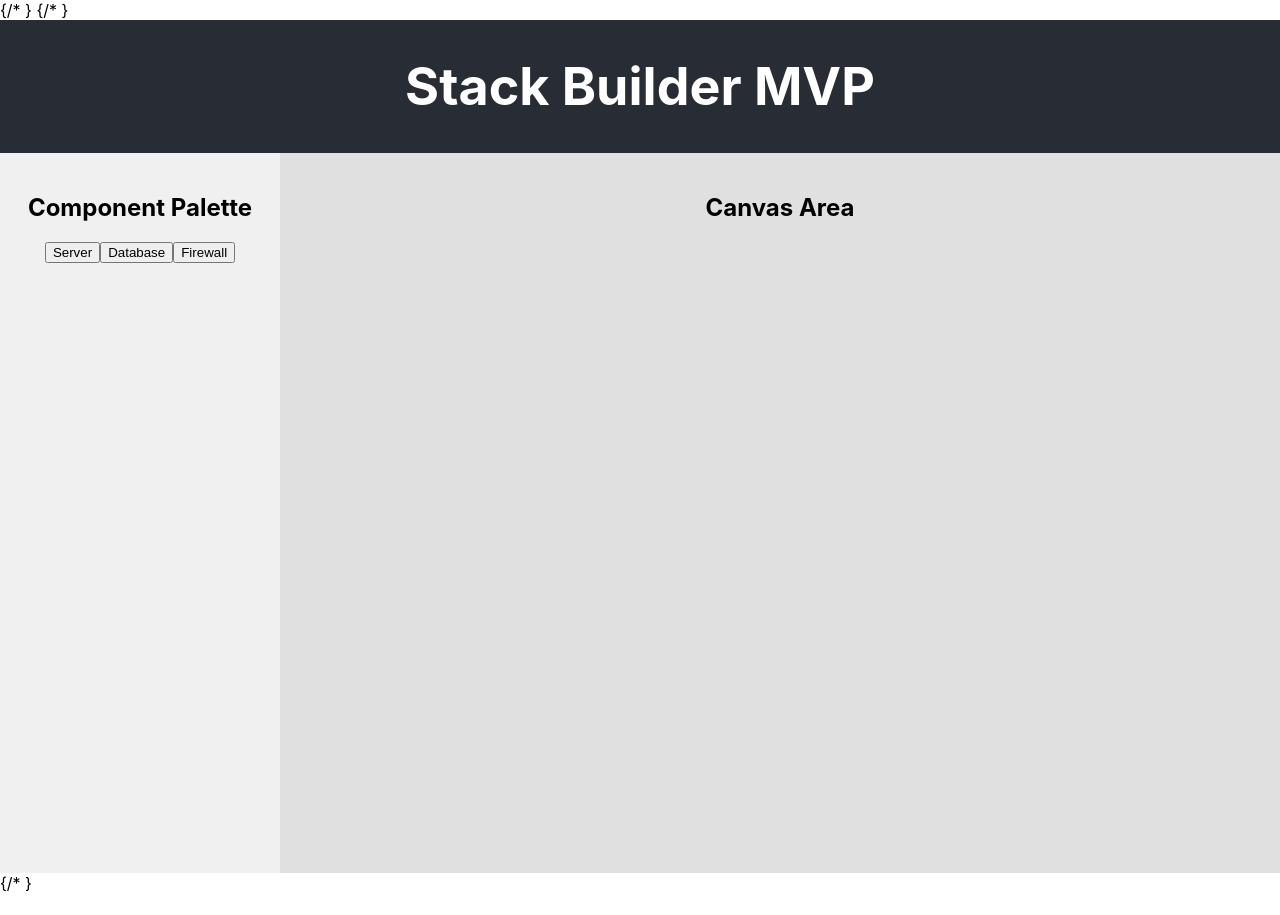
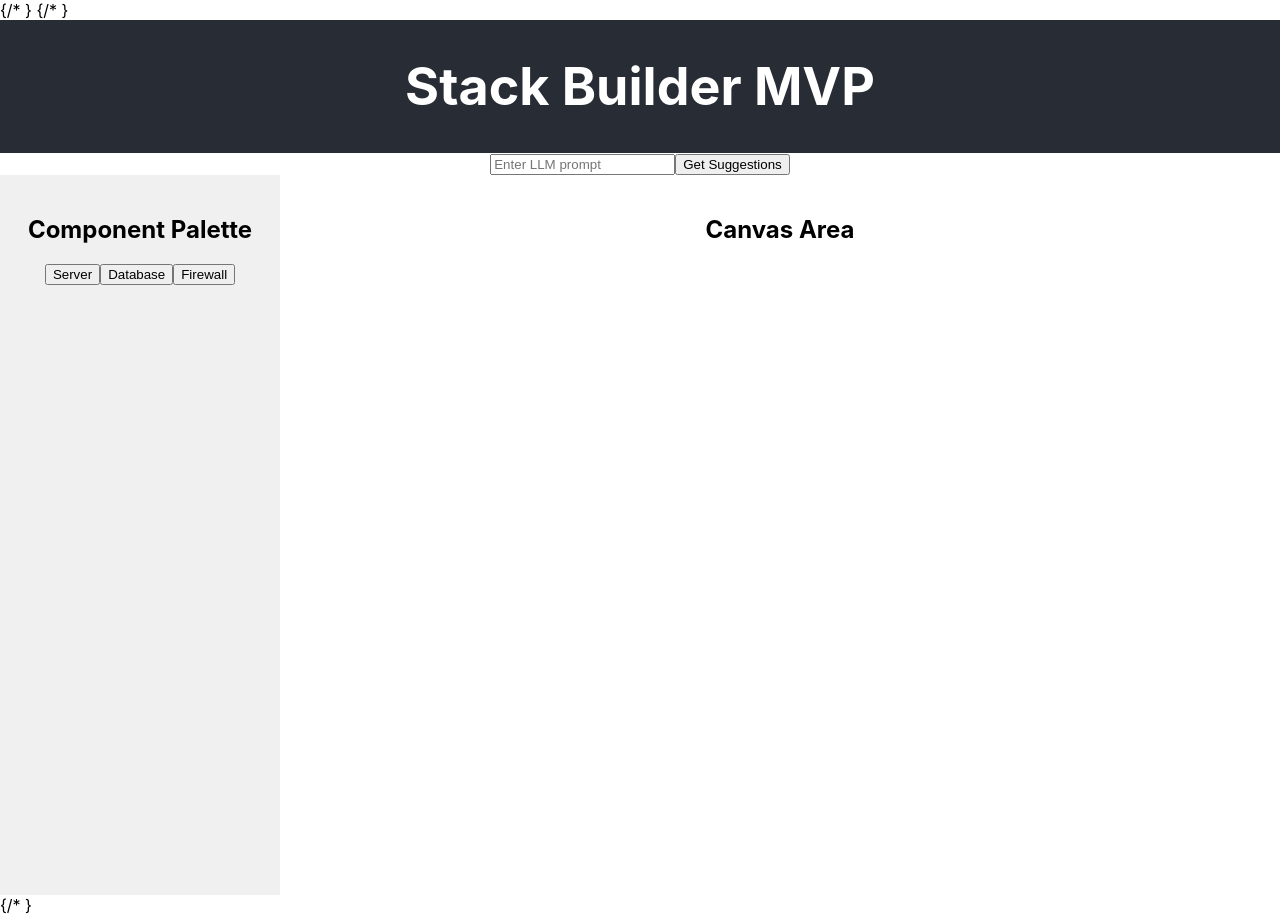
Before and after one commit to hendri-marcolia/your-stack-audit, a React (Create React App) app in the folder frontend/: page / in a window 1280 px wide. Before the commit the page ends 893 px from the top, so only its background shows below. Built offline with nearby package versions, Linux system fonts and the light colour scheme.

Commit message:
Enhance drag-and-drop functionality with component palette and canvas area integration

```diff
--- a/frontend/src/App.css
+++ b/frontend/src/App.css
@@ -1,5 +1,16 @@
 .App {
   text-align: center;
+}
+
+.App-logo {
+  height: 40vmin;
+  pointer-events: none;
+}
+
+@media (prefers-reduced-motion: no-preference) {
+  .App-logo {
+    animation: App-logo-spin infinite 20s linear;
+  }
 }
 
 .App-header {
@@ -11,6 +22,10 @@
   justify-content: center;
   font-size: calc(10px + 2vmin);
   color: white;
+}
+
+.App-link {
+  color: #61dafb;
 }
 
 .app-body {
@@ -27,6 +42,15 @@
 
 .canvas-area {
   width: 80%;
-  background-color: #e0e0e0;
+  background-color: #ffffff;
   padding: 20px;
 }
+
+@keyframes App-logo-spin {
+  from {
+    transform: rotate(0deg);
+  }
+  to {
+    transform: rotate(360deg);
+  }
+}
--- a/frontend/src/App.tsx
+++ b/frontend/src/App.tsx
@@ -2,18 +2,28 @@ import React from 'react';
 import './App.css';
 import { DndProvider } from 'react-dnd';
 import { HTML5Backend } from 'react-dnd-html5-backend';
-import ComponentPalette from './components/ComponentPalette';
-import CanvasArea from './components/CanvasArea';
+import ComponentPalette from './components/ComponentPalette.tsx';
+import CanvasArea from './components/CanvasArea.tsx';
+
+interface ComponentProps {
+  name: string;
+}
 
 function App() {
+  const handleAddComponent = (component: ComponentProps) => {
+    console.log(`Adding component: ${component.name}`);
+  };
+
   return (
     <DndProvider backend={HTML5Backend}>
       <div className="App">
         <header className="App-header">
           <h1>Stack Builder MVP</h1>
         </header>
+        <input type="text" placeholder="Enter LLM prompt" />
+        <button>Get Suggestions</button>
         <div className="app-body">
-          <ComponentPalette />
+          <ComponentPalette onAddComponent={handleAddComponent} />
           <CanvasArea />
         </div>
       </div>
--- a/frontend/src/components/CanvasArea.tsx
+++ b/frontend/src/components/CanvasArea.tsx
@@ -1,10 +1,35 @@
-import React from 'react';
+import React, { useState } from 'react';
+import { useDrop } from 'react-dnd';
+
+interface DroppedComponentProps {
+  name: string;
+}
 
 function CanvasArea() {
+  const [components, setComponents] = useState<DroppedComponentProps[]>([]);
+
+  const [{ isOver }, drop] = useDrop(() => ({
+    accept: 'component',
+    drop: (item: any) => {
+      setComponents(prevComponents => [...prevComponents, item]);
+    },
+    collect: (monitor) => ({
+      isOver: !!monitor.isOver(),
+    }),
+  }));
+
   return (
-    <div className="canvas-area">
+    <div
+      ref={drop}
+      className="canvas-area"
+      style={{
+        backgroundColor: isOver ? 'lightgreen' : 'white',
+      }}
+    >
       <h2>Canvas Area</h2>
-      {/* Add components here */}
+      {components.map((component, index) => (
+        <div key={index}>{component.name}</div>
+      ))}
     </div>
   );
 }
--- a/frontend/src/components/ComponentPalette.tsx
+++ b/frontend/src/components/ComponentPalette.tsx
@@ -1,13 +1,62 @@
 import React from 'react';
+import { useDrag } from 'react-dnd';
 
-function ComponentPalette() {
-  const components = ['Server', 'Database', 'Firewall'];
+interface ComponentProps {
+  name: string;
+}
+
+interface PaletteItemProps extends ComponentProps {
+  onAddComponent: (component: ComponentProps) => void;
+}
+
+
+function PaletteItem({ name, onAddComponent }: PaletteItemProps) {
+  const [{ isDragging }, drag] = useDrag(() => ({
+    type: 'component',
+    item: { name },
+    end: (item, monitor) => {
+      if (monitor.didDrop()) {
+        onAddComponent(item as ComponentProps);
+      }
+    },
+    collect: (monitor) => ({
+      isDragging: !!monitor.isDragging(),
+    }),
+  }));
+
+  return (
+    <button
+      ref={drag}
+      style={{
+        opacity: isDragging ? 0.5 : 1,
+        cursor: 'move',
+      }}
+    >
+      {name}
+    </button>
+  );
+}
+
+interface ComponentPaletteProps {
+  onAddComponent: (component: ComponentProps) => void;
+}
+
+function ComponentPalette({ onAddComponent }: ComponentPaletteProps) {
+  const components: ComponentProps[] = [
+    { name: 'Server' },
+    { name: 'Database' },
+    { name: 'Firewall' },
+  ];
 
   return (
     <div className="component-palette">
       <h2>Component Palette</h2>
       {components.map(component => (
-        <button key={component}>{component}</button>
+        <PaletteItem
+          key={component.name}
+          name={component.name}
+          onAddComponent={onAddComponent}
+        />
       ))}
     </div>
   );
--- a/frontend/src/index.tsx
+++ b/frontend/src/index.tsx
@@ -1,8 +1,8 @@
 import React from 'react';
 import ReactDOM from 'react-dom/client';
 import './index.css';
-import App from './App';
-import reportWebVitals from './reportWebVitals';
+import App from './App.tsx';
+import reportWebVitals from './reportWebVitals.ts';
 
 const root = ReactDOM.createRoot(
   document.getElementById('root') as HTMLElement
```
